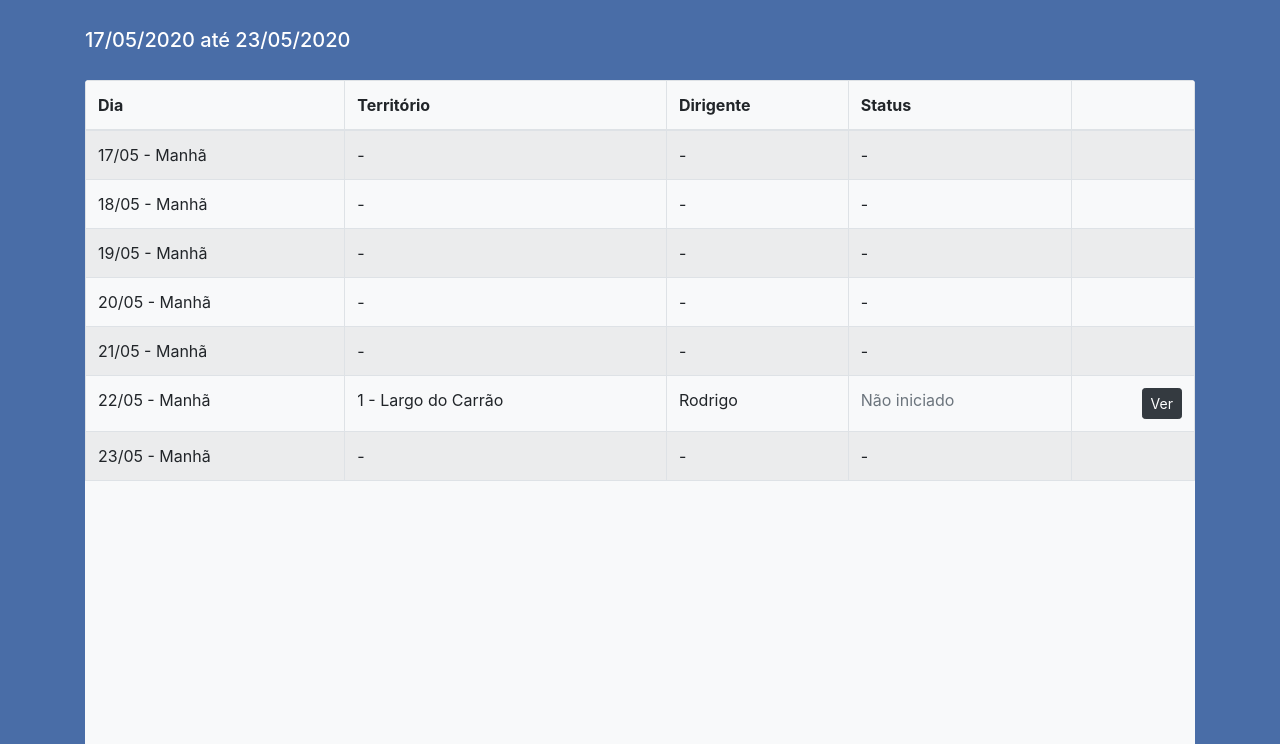
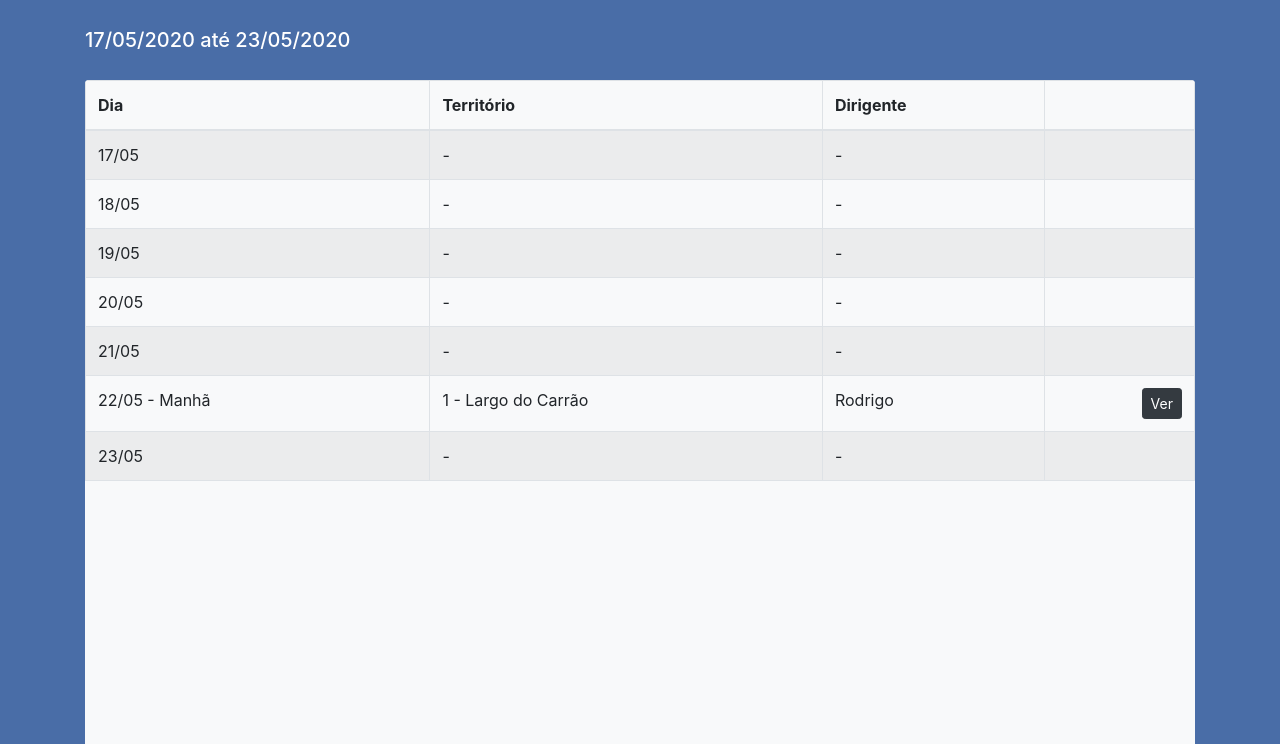
Before and after one commit to rinterliche/jw_admin, a Django app: page /service_week/ in a window 1280 px wide. Shown: the part 56-800 px from the top of the page. Run offline with Django 3.2, Linux system fonts and the light colour scheme; data comes from the database, SQL or seed files in the repository; both versions use the stored data as it was after the commit; some libraries are stand-ins or nearby versions.

Commit message:
layout adjustments

```diff
--- a/outerpages/templates/outerpages/service_week.html
+++ b/outerpages/templates/outerpages/service_week.html
@@ -8,26 +8,18 @@
 <table class="table table-striped table-bordered" id="territories-list">
     <thead>
         <tr>
-            <th scope="col">Dia</th>
-            <th scope="col">Território</th>
+            <th scope="col" style="min-width: 150px;">Dia</th>
+            <th scope="col" style="min-width: 150px;">Território</th>
             <th scope="col">Dirigente</th>
-            <th scope="col">Status</th>
             <th scope="col"></th>
         </tr>
     </thead>
     <tbody>
         {% for day in current_week %}
             <tr>
-                <td>{{ day.date|date:'d/m' }} {% if day.period == "A" %}- Tarde{% else %}- Manhã{% endif %}</td>
+                <td>{{ day.date|date:'d/m' }} {% if day.period == "A" %}- Tarde{% elif day.period == "M" %}- Manhã{% endif %}</td>
                 <td>{% if day.id %}{{ day.territory_number }} - {{ day.territory_name }}{% else %}-{% endif %}</td>
                 <td>{{ day.leader }}</td>
-                <td>
-                    {% if day.status == "F" %}<span class="text-success">Finalizado</span>
-                    {% elif day.status == "N" %}<span class="text-secondary">Não iniciado</span>
-                    {% elif day.status == "C" %}<span class="text-secondary">Continuado</span></span>
-                    {% elif day.status == "I" %}<span class="text-secondary">Iniciado</span>
-                    {% else %}-{% endif %}
-                </td>
                 <td>
                     {% if day.id %}
                     <div class="btn-group float-right" role="group" aria-label="actions">
--- a/templates/base.html
+++ b/templates/base.html
@@ -11,36 +11,8 @@
         <script src="https://code.jquery.com/jquery-3.5.1.min.js"
             integrity="sha256-9/aliU8dGd2tb6OSsuzixeV4y/faTqgFtohetphbbj0=" crossorigin="anonymous"></script>
 
-
         {% load static %}
         <link rel="stylesheet" type="text/css" href="{% static 'main/css/base.css'%}">
-        <script href="{% static 'main/js/base.js'%}"></script>
-
-        <script>
-            function delete_service_occurrence(id) {
-                $.ajax({
-                    type: "DELETE",
-                    headers: {
-                        "X-CSRFToken": "{{ csrf_token }}"
-                    },
-                    url: "{{ HTTP_HOST }}/api/service_ocurrence/" + id + "/",
-                    data: {
-                        csrfmiddlewaretoken: "{{ csrf_token }}"
-                    },
-                    contentType: 'application/json',
-                    beforeSend: function () {
-                        return confirm("Tem certeza que deseja excluir a saída de campo?");
-                    },
-                    success: function (data, textStatus) {
-                        alert("Saída de campo excluído com sucesso!");
-                        location.reload();
-                    },
-                    error: function (XMLHttpRequest) {
-                        alert(XMLHttpRequest.responseText);
-                    }
-                });
-            }
-        </script>
     </head>
     <body class="h-100 w-100">
         <nav class="navbar navbar-expand-lg navbar-light bg-light">
```
Also changed, not shown: db.sqlite3.
